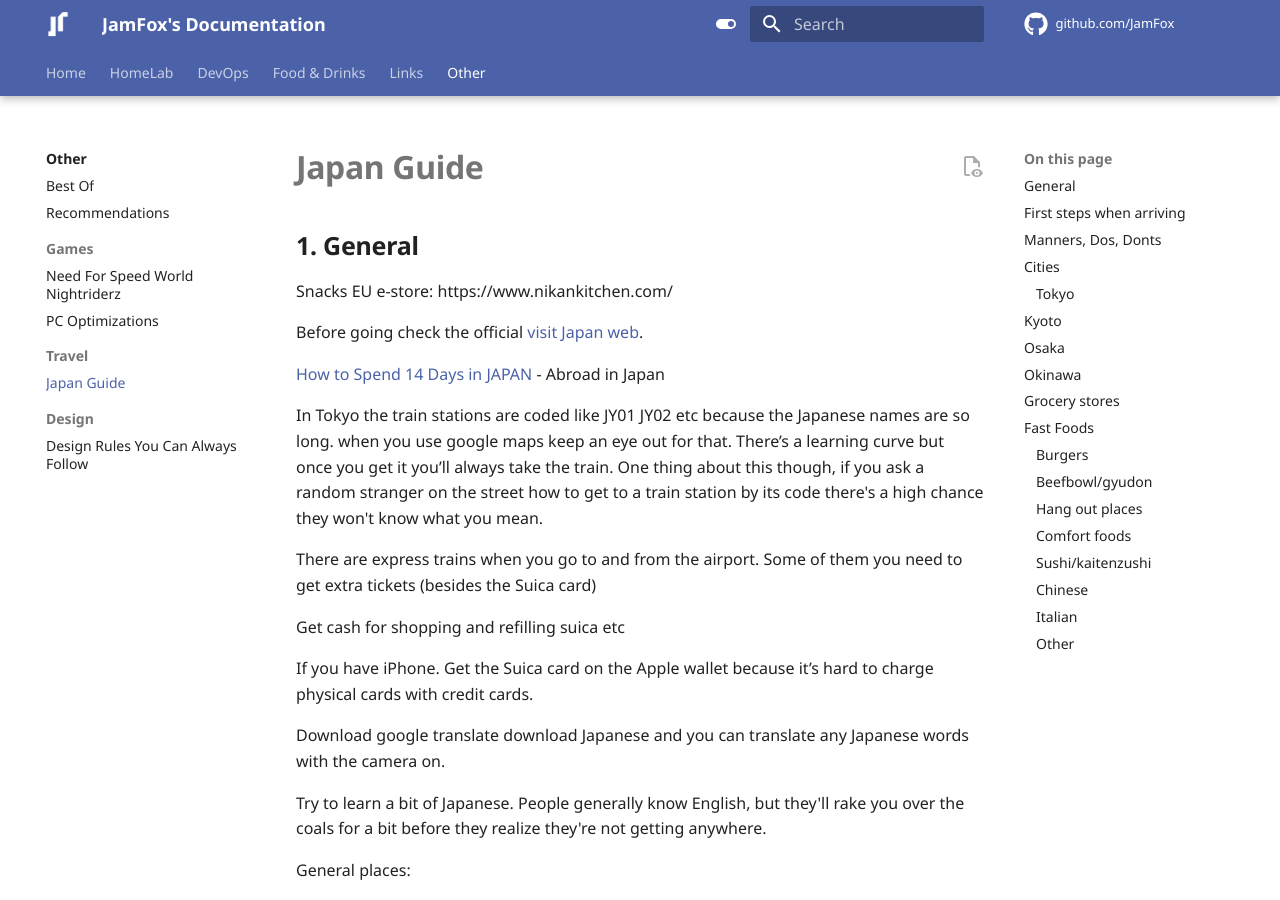
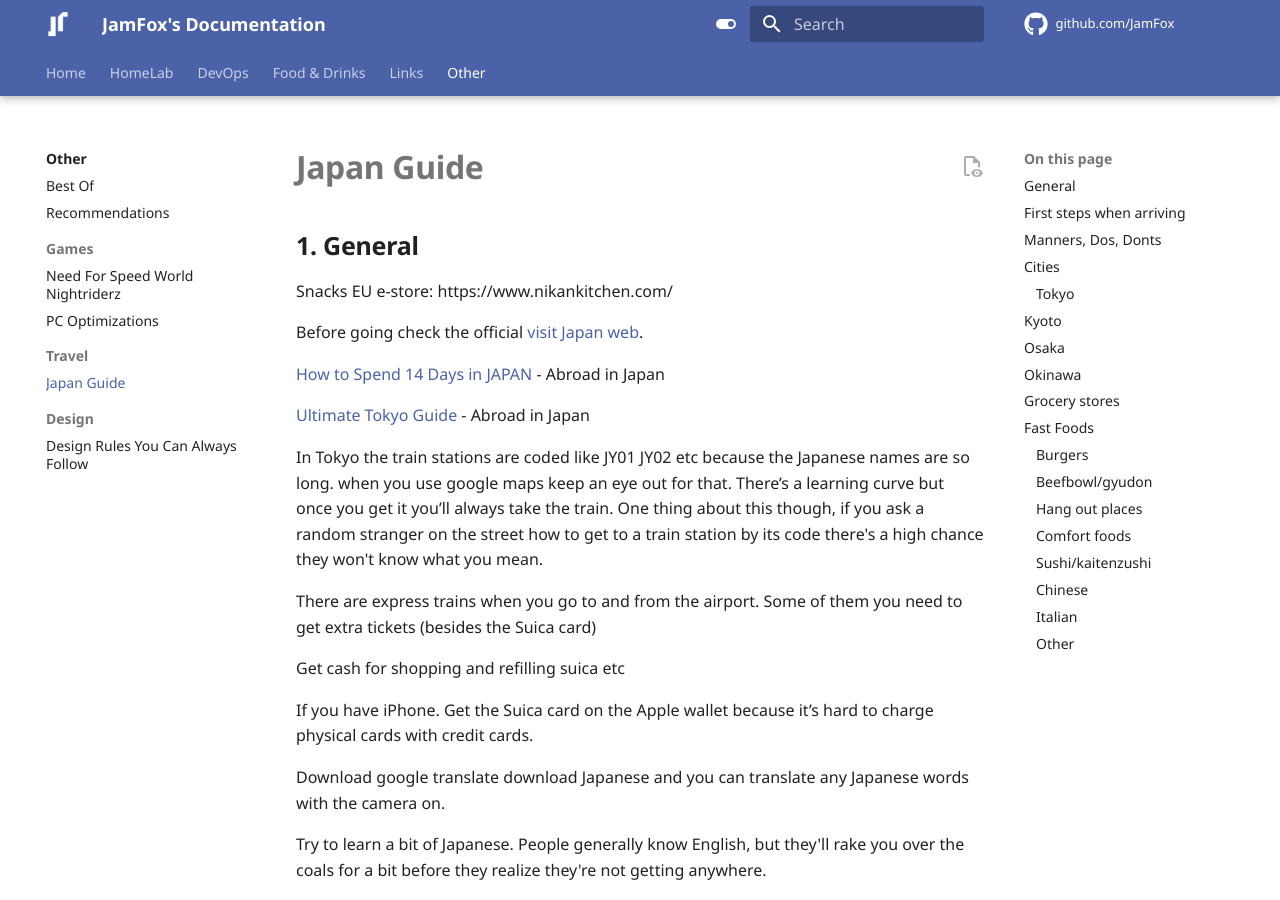
Before and after one commit to JamFox/docs.jamfox.dev, an MkDocs documentation site: the page built from docs/content/travel/japan-guide.md, in a window 1280 px wide and 900 px high. Built offline with MkDocs 1.6.1 and Material for MkDocs 9.7.7, drawn with Linux system fonts in a browser that asks for light colours; comment, search, counter and statistics services are not loaded.

Commit message:
add ult tokyo

```diff
--- a/docs/content/travel/japan-guide.md
+++ b/docs/content/travel/japan-guide.md
@@ -6,6 +6,8 @@ Snacks EU e-store: https://www.nikankitchen.com/
 Before going check the official [visit Japan web](https://services.digital.go.jp/en/visit-japan-web).
 
 [How to Spend 14 Days in JAPAN](https://www.youtube.com/watch?v=DBVAAnq1dHo) - Abroad in Japan
+
+[Ultimate Tokyo Guide](https://www.youtube.com/watch?v=ZjQj5GRwLSY) - Abroad in Japan
 
 In Tokyo the train stations are coded like JY01 JY02 etc because the Japanese names are so long. when you use google maps keep an eye out for that. There’s a learning curve but once you get it you’ll always take the train. One thing about this though, if you ask a random stranger on the street how to get to a train station by its code there's a high chance they won't know what you mean.
 
```
